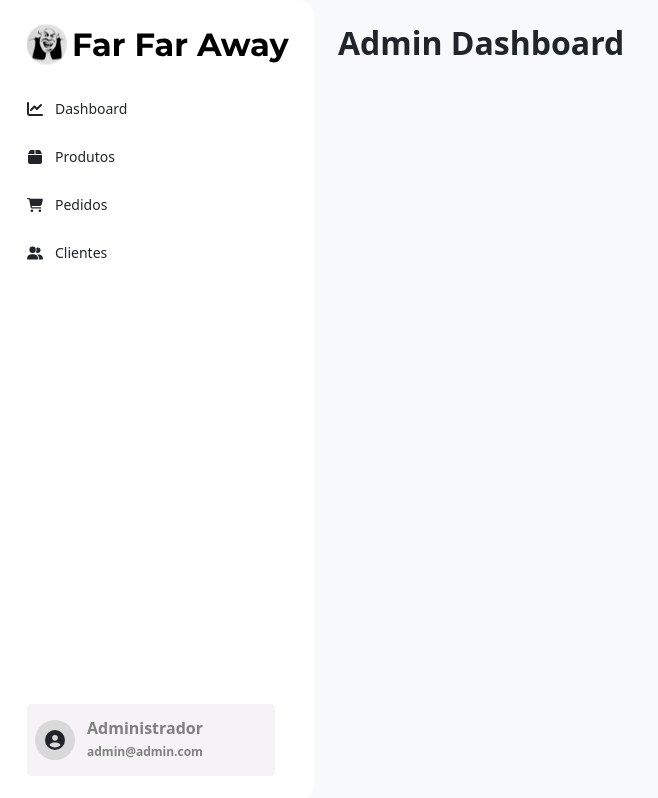
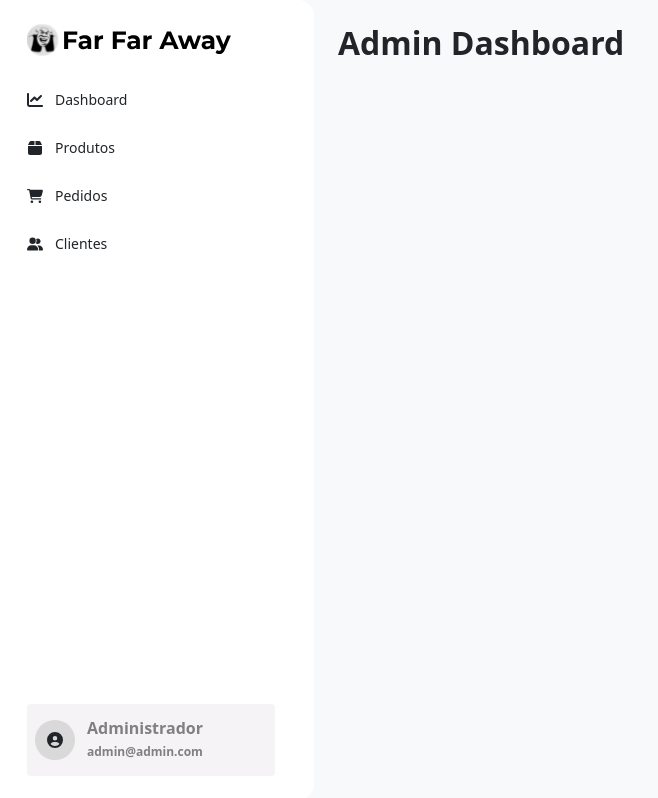
Before and after one commit to fernandaorms/geekstore-reactjs, a React (Create React App) app: page /admin in a window 1280 px wide. Shown: the whole page, without its empty margins (0-658 px from the left). Built offline with nearby package versions, Linux system fonts and the light colour scheme.

Commit message:
update Sidebar

```diff
--- a/src/assets/styles/sidebar.css
+++ b/src/assets/styles/sidebar.css
@@ -25,9 +25,9 @@ main div.sidebar .wrapper {
 
 
 /*  */
-main div.sidebar .logo {
-    font-size: 1.25em;
-    font-weight: 700;
+main div.sidebar .logo img {
+    height: 32px;
+    width: auto;
 }
 
 
--- a/src/components/layout/Sidebar.js
+++ b/src/components/layout/Sidebar.js
@@ -9,27 +9,27 @@ export const Sidebar = () => {
         <div className='sidebar'>
             <div className='wrapper'>
                 <div className='logo'>
-                    <Link to='/'><img src={LogoColored} alt='Logo Colored' /></Link>
+                    <Link to='/admin'><img src={LogoColored} alt='Logo Colored' /></Link>
                 </div>
 
                 <div className='menu'>
                     <ul className='nav'>
                         <li><Link to='/admin'><FaChartLine /><span>Dashboard</span></Link></li>
-                        <li><Link to='/admin'><FaBox /><span>Produtos</span></Link></li>
+                        <li><Link to='/admin/product'><FaBox /><span>Produtos</span></Link></li>
                         <li><Link to='/admin'><FaCartShopping /><span>Pedidos</span></Link></li>
                         <li><Link to='/admin/client'><FaUserGroup /><span>Clientes</span></Link></li>
                     </ul>
                 </div>
 
-                <div class='user'>
-                    <div class='logo'><FaCircleUser /></div>
+                <div className='user'>
+                    <div className='logo'><FaCircleUser /></div>
 
-                    <div class='info'>
-                        <div class='username'>
+                    <div className='info'>
+                        <div className='username'>
                             <span>Administrador</span>
                         </div>
 
-                        <div class='email'>
+                        <div className='email'>
                             <span>admin@admin.com</span>
                         </div>
                     </div>
```
